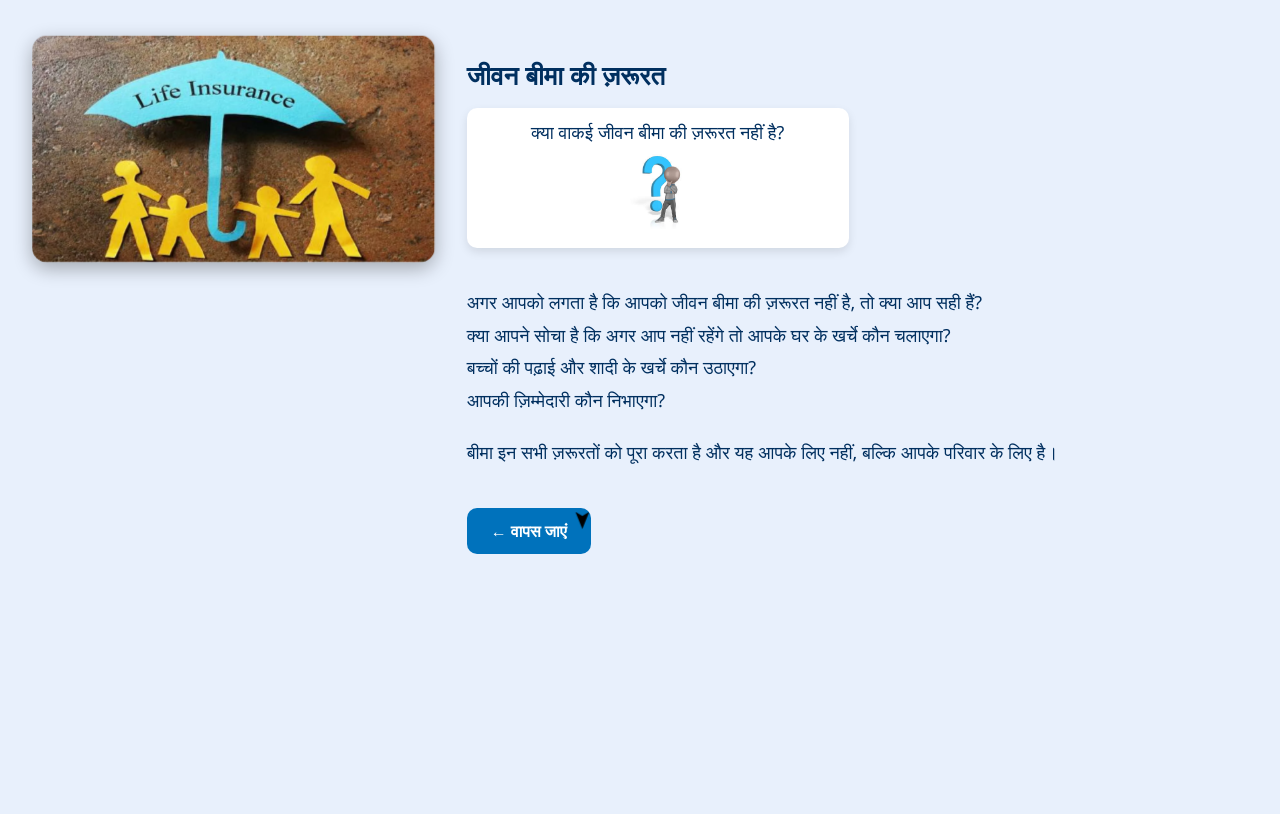
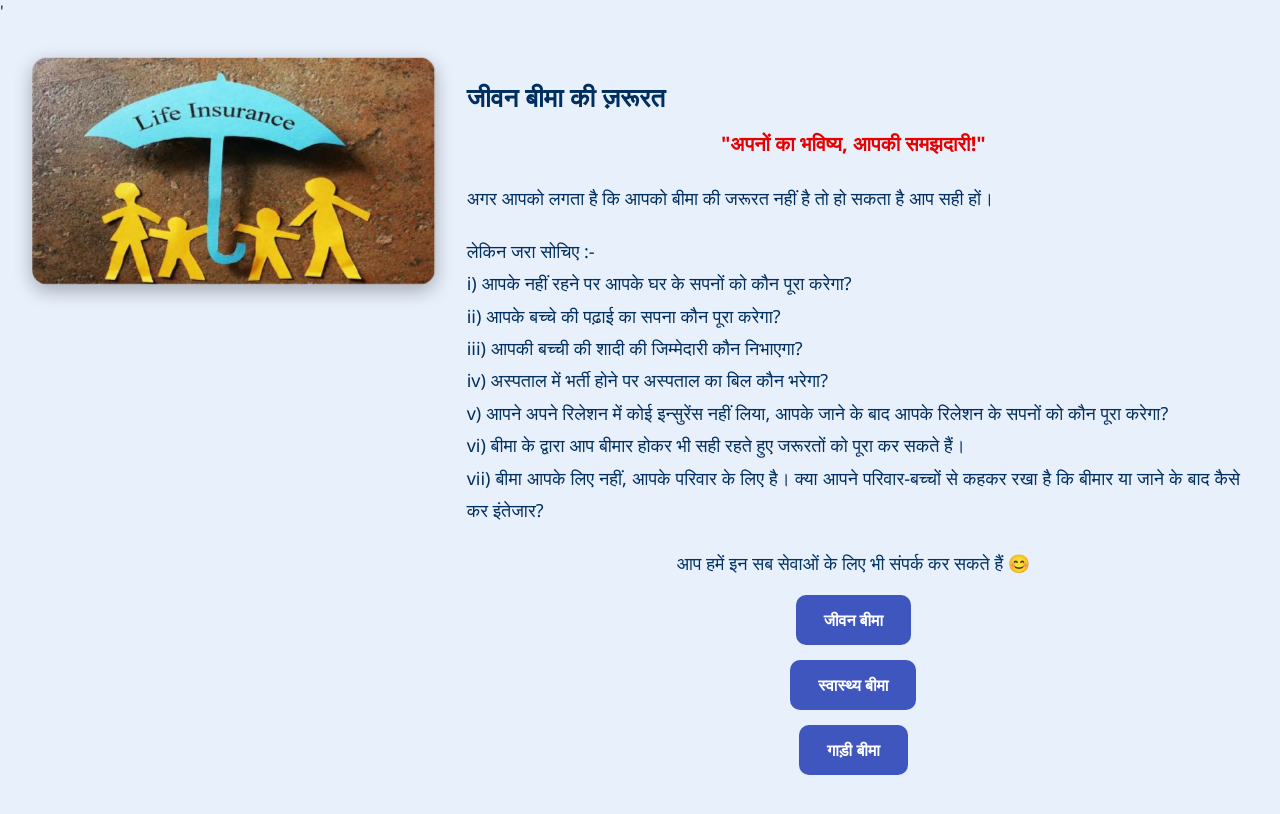
Before and after one commit to RISHAVANANDFG/sbi-wesbite, a plain HTML site: page jeevan-beema.html in a window 1280 px wide. Drawn offline with Linux system fonts and the light colour scheme.

Commit message:
Update jeevan-beema.html

```diff
--- a/jeevan-beema.html
+++ b/jeevan-beema.html
@@ -1,4 +1,4 @@
-<!DOCTYPE html>
+'<!DOCTYPE html>
 <html lang="hi">
 <head>
   <meta charset="UTF-8">
@@ -54,101 +54,89 @@
       margin-bottom: 15px;
     }
 
-    .emoji-box {
-      font-size: 18px;
-      background: #fff;
-      padding: 12px 16px;
-      border-radius: 10px;
-      display: inline-block;
-      box-shadow: 0 4px 10px rgba(0, 0, 0, 0.1);
-      margin-bottom: 20px;
+    .tagline {
+      font-size: 20px;
+      color: #e60000;
+      margin-bottom: 25px;
+      font-weight: bold;
       text-align: center;
-      width: 100%;
-      max-width: 350px;
-    }
-
-    .emoji-box img {
-      max-width: 60px;
-      margin-top: 10px;
-      border-radius: 6px;
-      opacity: 0.8;
     }
 
     .content p {
       font-size: 18px;
       line-height: 1.8;
       margin-bottom: 20px;
+      text-align: justify;
     }
 
-    .back-box {
-      position: relative;
-      display: inline-block;
-      padding: 12px 24px;
-      background-color: #0072bc;
+    .contact-line {
+      margin-top: 25px;
+      text-align: center;
+      font-size: 18px;
+      color: #003366;
+      font-weight: 500;
+    }
+
+    .button-group {
+      margin-top: 20px;
+      display: flex;
+      flex-direction: column;
+      gap: 15px;
+      align-items: center;
+    }
+
+    .redirect-button {
+      padding: 14px 28px;
       color: white;
       font-weight: bold;
+      border: none;
       border-radius: 10px;
-      overflow: hidden;
-      margin-top: 20px;
+      cursor: pointer;
+      font-size: 16px;
       text-decoration: none;
+      display: inline-block;
+      animation: sharedColorCycle 6s infinite alternate;
+      transition: transform 0.2s ease;
     }
 
-    .back-box span {
-      position: relative;
-      z-index: 2;
+    .redirect-button:hover {
+      transform: scale(1.1);
     }
 
-    .moving-arrow {
-      position: absolute;
-      font-size: 18px;
-      color: black;
-      animation: moveCursor 4s linear infinite;
-      z-index: 1;
+    @keyframes sharedColorCycle {
+      0%   { background-color: #e60000; }  /* red */
+      25%  { background-color: #ff9900; }  /* orange */
+      50%  { background-color: #28a745; }  /* green */
+      75%  { background-color: #0072bc; }  /* blue */
+      100% { background-color: #6f42c1; }  /* purple */
     }
 
-    @keyframes moveCursor {
-      0%   { top: 0; left: 0; transform: translateY(-100%) rotate(0deg); }
-      25%  { top: 0; left: 100%; transform: translateX(-100%) rotate(90deg); }
-      50%  { top: 100%; left: 100%; transform: translate(-100%, 0%) rotate(180deg); }
-      75%  { top: 100%; left: 0%; transform: translate(0%, 0%) rotate(270deg); }
-      100% { top: 0; left: 0; transform: translateY(-100%) rotate(360deg); }
-    }
-
-    /* Mobile Optimization */
     @media (max-width: 768px) {
       .container {
         flex-direction: column;
         padding: 20px;
         align-items: center;
       }
-
       .left-image {
         margin-right: 0;
         margin-bottom: 30px;
         max-width: 90%;
       }
-
-      .emoji-box {
-        max-width: 100%;
-        font-size: 16px;
-      }
-
       .content {
         text-align: center;
       }
-
       .content p {
         font-size: 16px;
-        text-align: justify;
       }
-
-      .moving-arrow {
-        display: none;
+      .tagline {
+        font-size: 18px;
       }
-
-      .back-box {
+      .redirect-button {
+        font-size: 14px;
+        padding: 12px 20px;
+      }
+      .contact-line {
         font-size: 16px;
-        padding: 12px 20px;
       }
     }
   </style>
@@ -156,7 +144,7 @@
 <body>
 
   <div class="container">
-    <!-- Left Image (Life Insurance) -->
+    <!-- Left Image -->
     <div class="left-image">
       <img src="life-insurance.jfif" alt="Life Insurance Image">
     </div>
@@ -165,29 +153,37 @@
     <div class="content">
       <h1>जीवन बीमा की ज़रूरत</h1>
 
-      <!-- Question-like Image Box -->
-      <div class="emoji-box">
-        क्या वाकई जीवन बीमा की ज़रूरत नहीं है?
-        <br>
-        <img src="thinking-person.jpg" alt="Thinking person image">
+      <!-- Tagline -->
+      <div class="tagline">
+        "अपनों का भविष्य, आपकी समझदारी!"
       </div>
 
       <!-- Main Content Paragraph -->
       <p>
-        अगर आपको लगता है कि आपको जीवन बीमा की ज़रूरत नहीं है, तो क्या आप सही हैं?<br>
-        क्या आपने सोचा है कि अगर आप नहीं रहेंगे तो आपके घर के खर्चे कौन चलाएगा?<br>
-        बच्चों की पढ़ाई और शादी के खर्चे कौन उठाएगा?<br>
-        आपकी ज़िम्मेदारी कौन निभाएगा?
+        अगर आपको लगता है कि आपको बीमा की जरूरत नहीं है तो हो सकता है आप सही हों।
       </p>
       <p>
-        बीमा इन सभी ज़रूरतों को पूरा करता है और यह आपके लिए नहीं, बल्कि आपके परिवार के लिए है।
+        लेकिन जरा सोचिए :-<br>
+        i) आपके नहीं रहने पर आपके घर के सपनों को कौन पूरा करेगा?<br>
+        ii) आपके बच्चे की पढ़ाई का सपना कौन पूरा करेगा?<br>
+        iii) आपकी बच्ची की शादी की जिम्मेदारी कौन निभाएगा?<br>
+        iv) अस्पताल में भर्ती होने पर अस्पताल का बिल कौन भरेगा?<br>
+        v) आपने अपने रिलेशन में कोई इन्सुरेंस नहीं लिया, आपके जाने के बाद आपके रिलेशन के सपनों को कौन पूरा करेगा?<br>
+        vi) बीमा के द्वारा आप बीमार होकर भी सही रहते हुए जरूरतों को पूरा कर सकते हैं।<br>
+        vii) बीमा आपके लिए नहीं, आपके परिवार के लिए है। क्या आपने परिवार-बच्चों से कहकर रखा है कि बीमार या जाने के बाद कैसे कर इंतेजार?
       </p>
 
-      <!-- वापस जाएं Button with Cursor -->
-      <a href="index.html" class="back-box">
-        <span>← वापस जाएं</span>
-        <div class="moving-arrow">➤</div>
-      </a>
+      <!-- Contact line -->
+      <div class="contact-line">
+        आप हमें इन सब सेवाओं के लिए भी संपर्क कर सकते हैं 😊
+      </div>
+
+      <!-- Buttons Group -->
+      <div class="button-group">
+        <a href="index.html" class="redirect-button">जीवन बीमा</a>
+        <a href="index.html" class="redirect-button">स्वास्थ्य बीमा</a>
+        <a href="index.html" class="redirect-button">गाड़ी बीमा</a>
+      </div>
     </div>
   </div>
 
```
